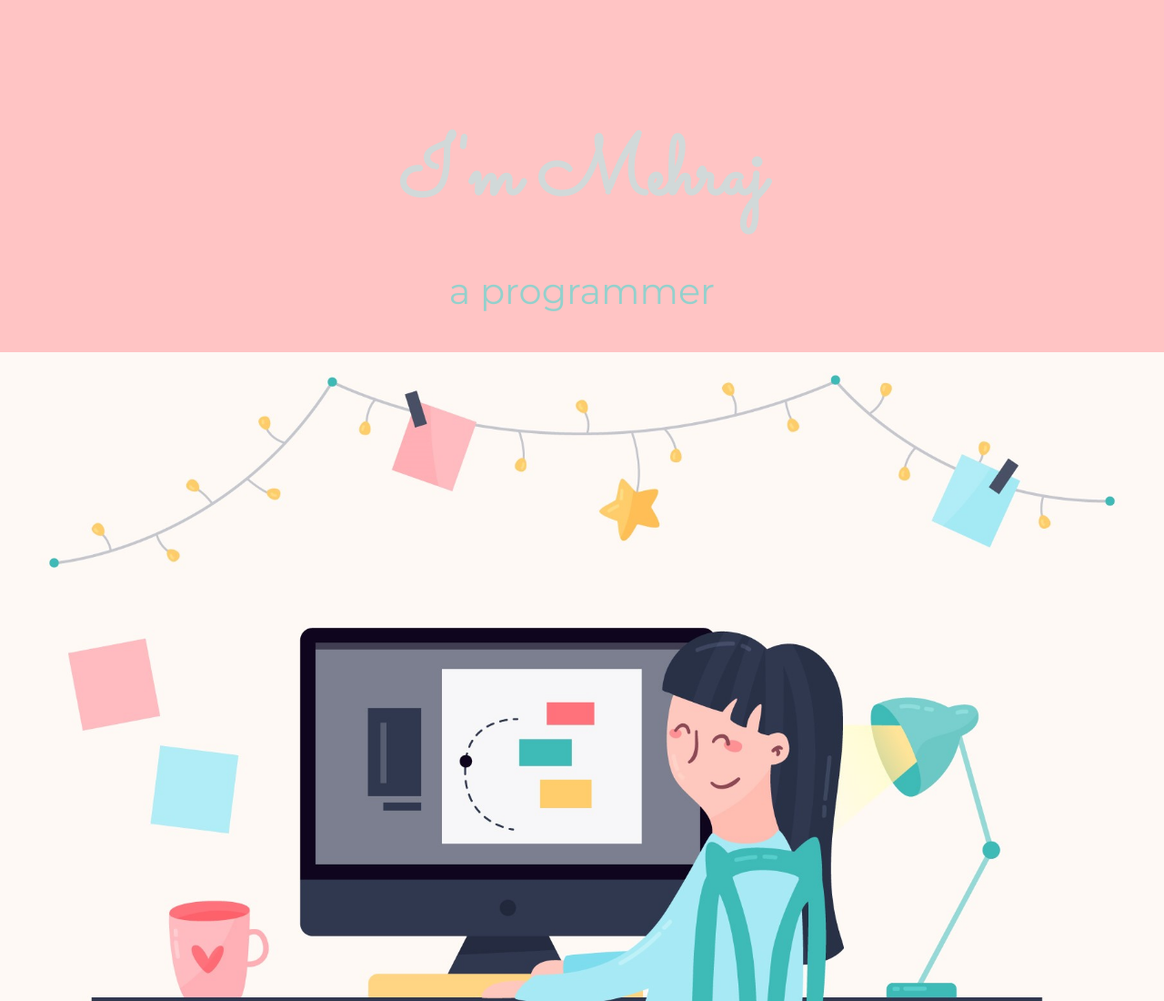
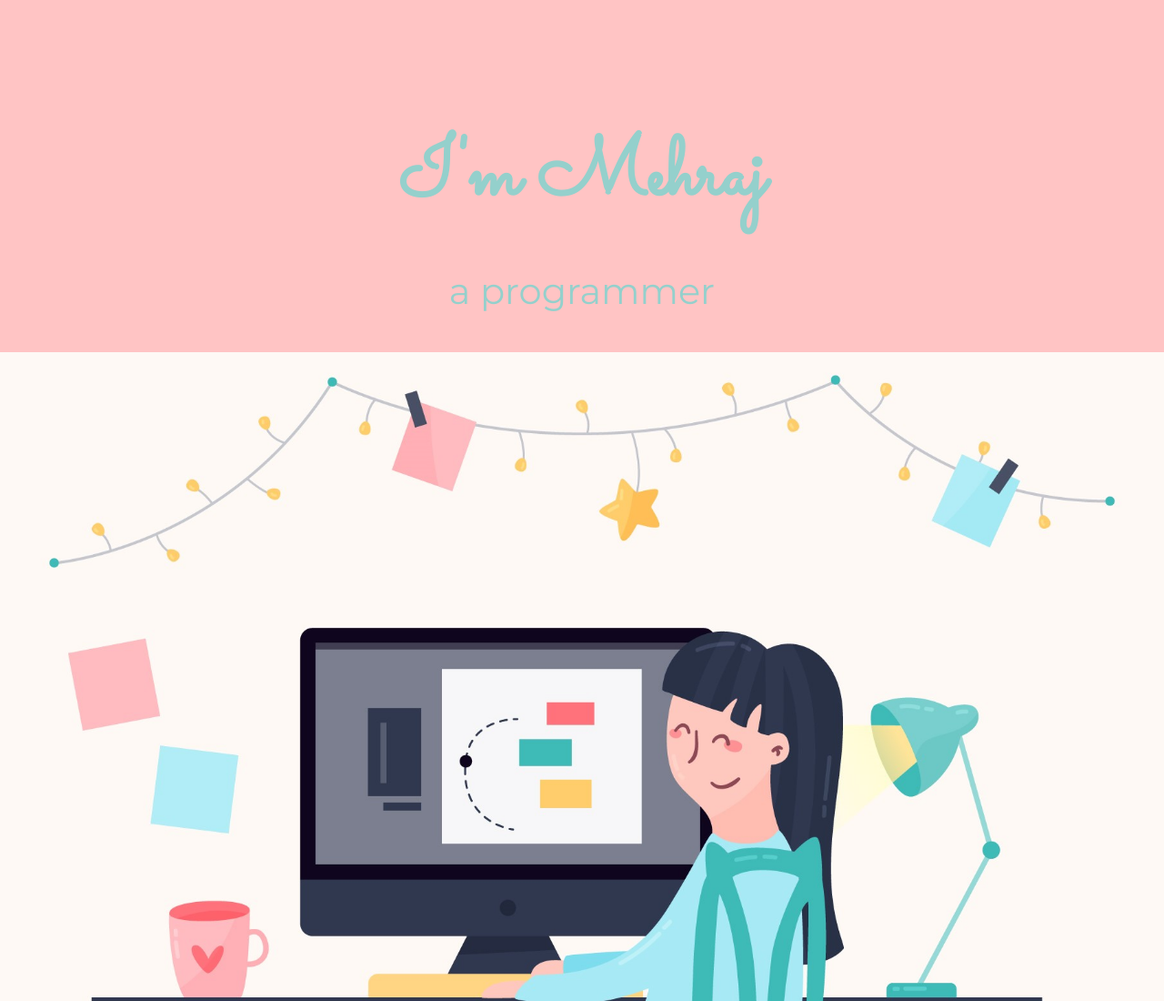
Before and after one commit to mehrajffatima/Mehraj-Fatima, a plain HTML site: page index.html in a window 1280 px wide. Shown: the top 1100 px of the page at 91% size. Drawn offline with Linux system fonts and the light colour scheme.

Commit message:
Update styles.css

```diff
--- a/css/styles.css
+++ b/css/styles.css
@@ -13,7 +13,7 @@ h1 {
   margin: 30px auto 0 auto;
   font-family: 'Sacramento', cursive;
   font-size: 90px;
-  color: #D1D9D9;
+  color: #94D0CC;
 }
 
 h2 {
```
